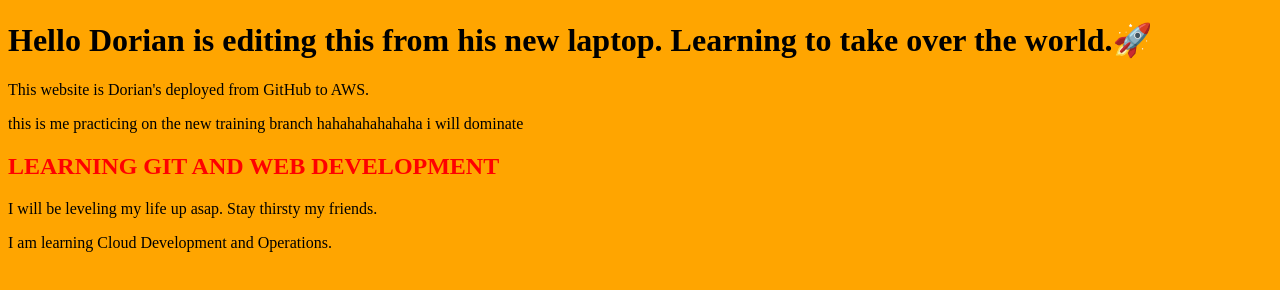
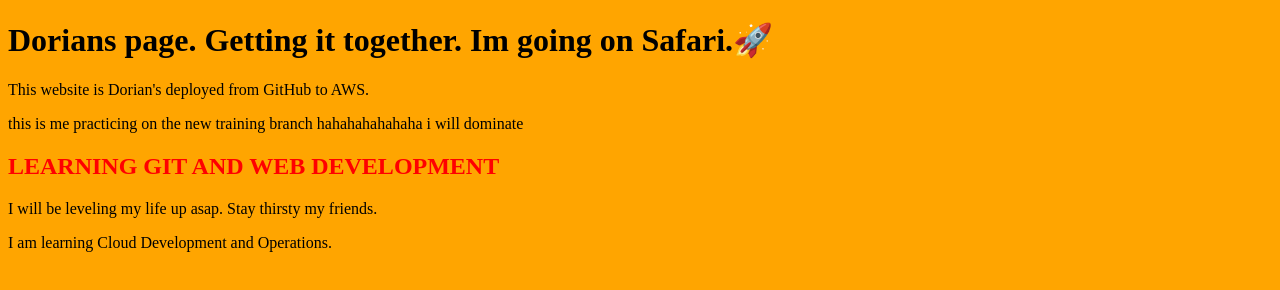
Before and after one commit to nwdc74-dev/my-cloud-website, a plain HTML site: page index.html in a window 1280 px wide. Drawn offline with Linux system fonts and the light colour scheme.

Commit message:
Working update

```diff
--- a/index.html
+++ b/index.html
@@ -5,7 +5,7 @@
 </head>
 <body style="background-color: orange;">
 
-<h1>Hello Dorian is editing this from his new laptop. Learning to take over the world.🚀</h1>
+<h1>Dorians page. Getting it together. Im going on Safari.🚀</h1>
 
 <p>This website is Dorian's deployed from GitHub to AWS.</p>
 
```
